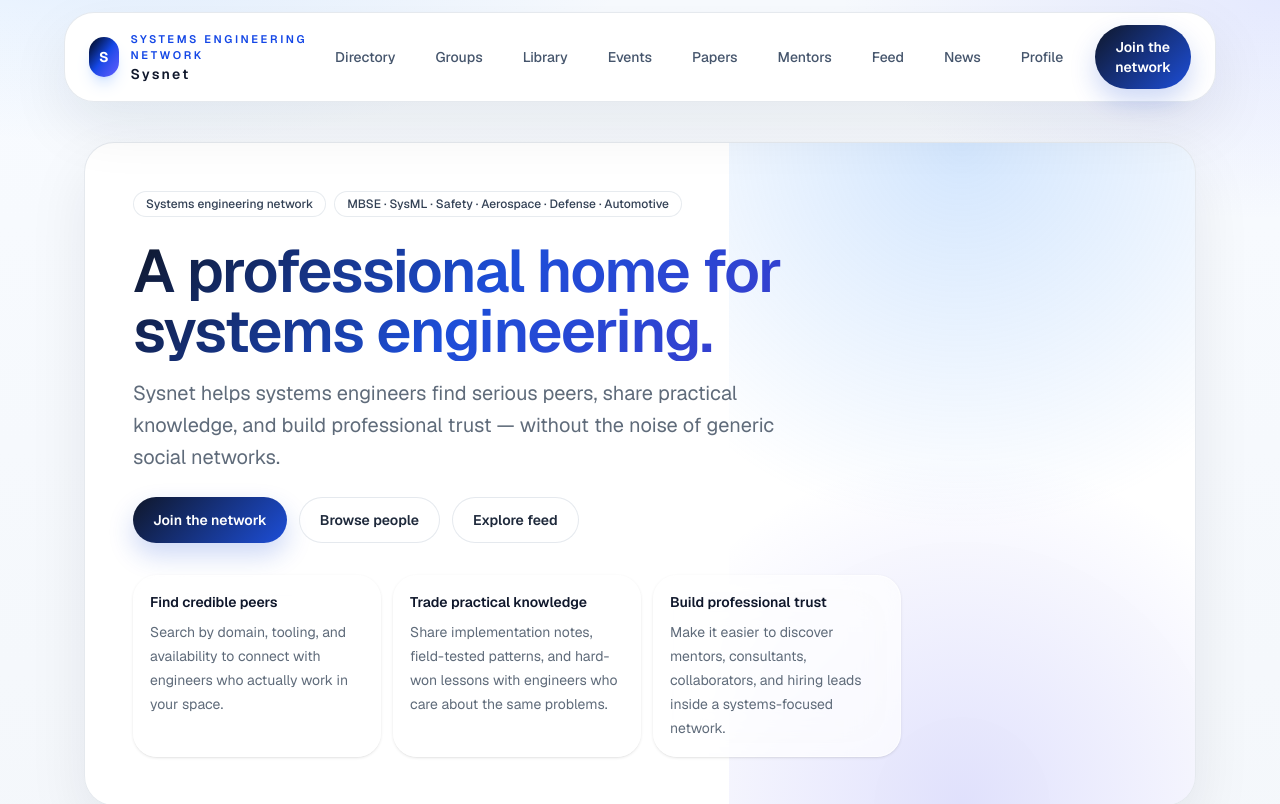
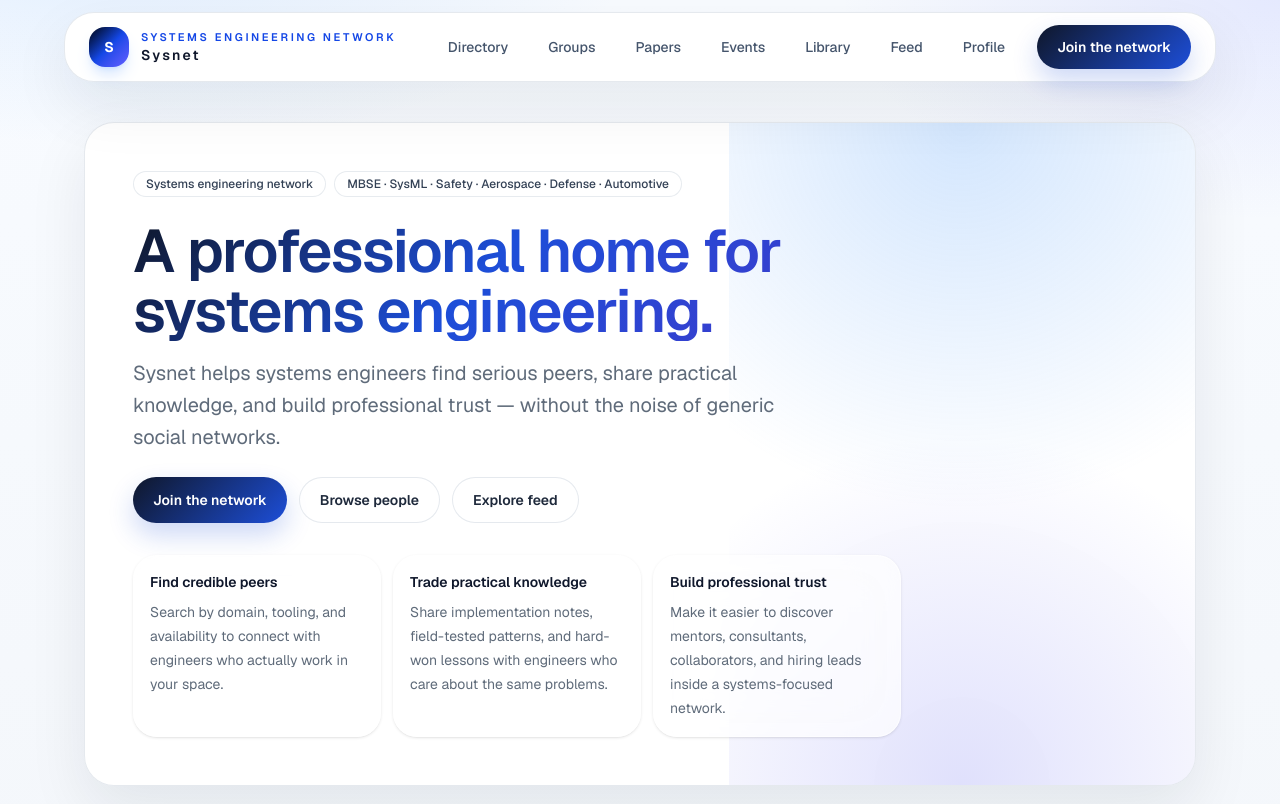
Before and after one commit to asdsadsadsasadsa/sysnet-org, a Next.js app in the folder frontend/: page / in a window 1280 px wide. Shown: the top 804 px of the page. Built offline with nearby package versions, Linux system fonts and the light colour scheme; no server answers.

Commit message:
chore: trim nav to 7 core items, remove overflow

```diff
--- a/frontend/src/app/layout.tsx
+++ b/frontend/src/app/layout.tsx
@@ -28,12 +28,10 @@ export const metadata: Metadata = {
 const nav = [
   { href: "/people", label: "Directory" },
   { href: "/g", label: "Groups" },
+  { href: "/submissions", label: "Papers" },
+  { href: "/events", label: "Events" },
   { href: "/library", label: "Library" },
-  { href: "/events", label: "Events" },
-  { href: "/submissions", label: "Papers" },
-  { href: "/mentors", label: "Mentors" },
   { href: "/feed", label: "Feed" },
-  { href: "/news", label: "News" },
   { href: "/profile", label: "Profile" },
 ];
 
```
